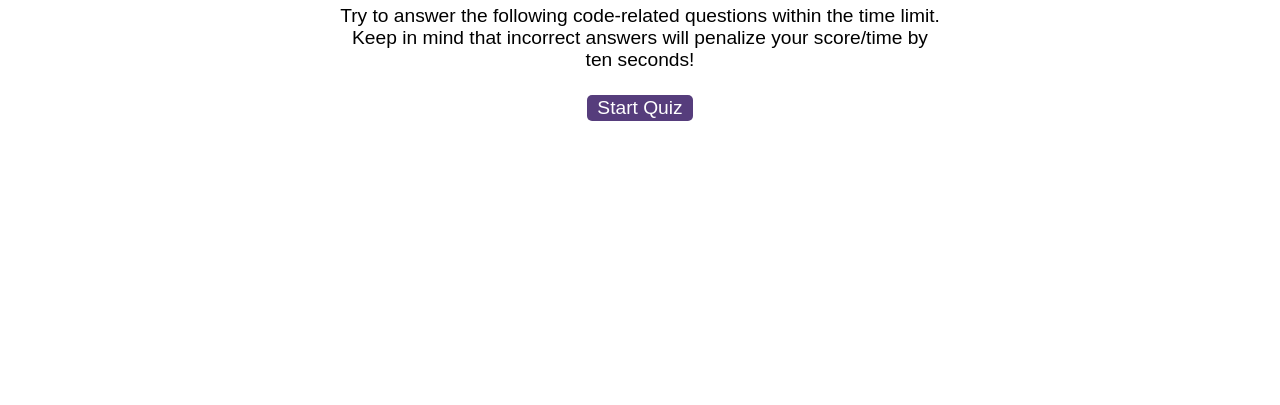
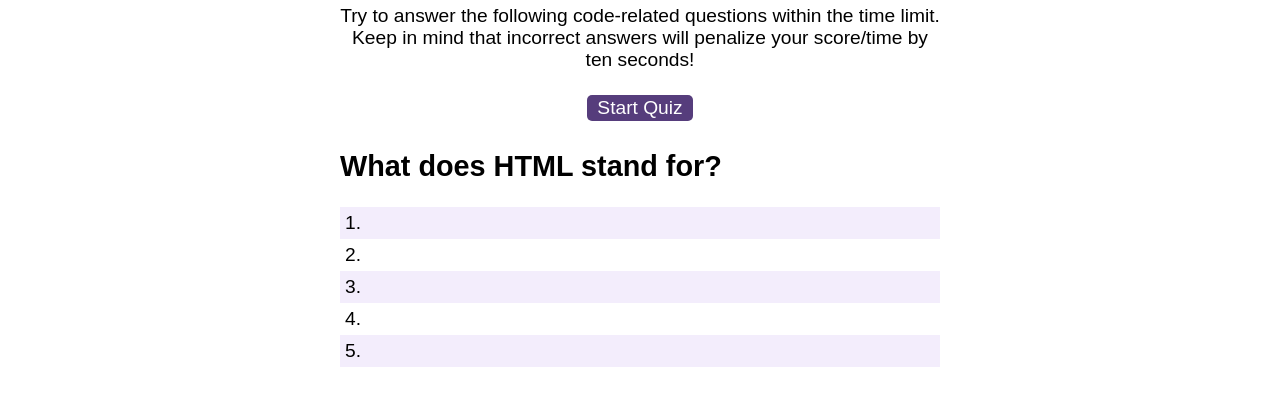
Before and after one commit to Marvalyn/CodeQuiz, a plain HTML site: page index.html in a window 1280 px wide. Both pictures are taken after a click on the button "Start Quiz". Shown: the part 165-570 px from the top of the page. Drawn offline with Linux system fonts and the light colour scheme.

Commit message:
function to populate questions

````diff
--- a/index.html
+++ b/index.html
@@ -27,7 +27,11 @@
 
       <div id="questions" class="hide">
         <h2 id="question-title"></h2>
-        <div id="choices" class="choices"></div>
+        <div id="choices" class="choices">
+          <ol id="options">
+
+          </ol>
+        </div>
       </div>
 
       <div id="end-screen" class="hide">
--- a/starter/assets/js/logic.js
+++ b/starter/assets/js/logic.js
@@ -1,30 +1,81 @@
-// ## User Story
-
-// ```
+// ASSIGNMENT
 // AS A coding boot camp student
 // I WANT to take a timed quiz on JavaScript fundamentals that stores high scores
 // SO THAT I can gauge my progress compared to my peers
-// ```
 
 // ## Acceptance Criteria
 
 // Create a code quiz that contains the following requirements:
 
-// * A start button that when clicked a timer starts and the first question appears.
-// add timer
-// add event listener for timer function
-// call function
-//reference colour splosion timers & intervals
-
+//Global variables
 var timerEl = document.getElementById('time');
 var start = document.getElementById("start");
+var secondsLeft = 90;
+var score = 0;
+var questionArea = document.getElementById("questions");
+var clicked = document.getElementById("options");
+var isClicked = " ";
 
+
+
+//Start button event listener
+// * A start button that when clicked a timer starts and the first question appears.
 start.addEventListener("click", function(){
-    timerCount();
+    questionArea.classList.remove("hide");//shows the div containing the questions
+
+    var questionCounter = 0 //To get first question in array
+
+    showQuestion(questionCounter) //To display first question
+
+    timerCount(); //starts the countdown
+
 
 });
+
+//Populate questions
+
+function showQuestion(q) {
+
+    isClicked = "false";
+    questions.setAttribute("index", q);
+
+    // //select the DOM element
+
+    var quesTitle = document.getElementById("question-title");
+
+    // //modify it
+
+    quesTitle.textContent = quizQuestions[q].question;
+    var currentQuestion = quizQuestions[q];
+
+    //remove previously appended li items
+
+    var option = document.getElementById("options");
+    while (option.hasChildNodes()) {
+        option.removeChild(option.firstChild);
+    }
+
+    //loop to display questions
+    //refer to append lesson to add answer text
+
+    for (var i = 0; i < quizQuestions.length; i++) {
+        var listItem = document.createElement("li");
+        var answerOptions = currentQuestion.answers[i];
+        document.getElementById("options").appendChild(listItem);
+    }
+}
+// start.addEventListener("click", function(event) {
+//     var element = event.target;
+
+//     if (element.matches(".hide")) {
+//         var state = element.getAttribute()
+//     }
+// })
+
+
+//Timer function
 function timerCount() {
-    var secondsLeft = 90;
+
     var timerInterval = setInterval(function() {
         secondsLeft --;
         timerEl.textContent = secondsLeft;
@@ -35,6 +86,7 @@ function timerCount() {
         }
     }, 900);
 }
+
 
 
 //   * Questions contain buttons for each answer.
@@ -51,44 +103,22 @@ function timerCount() {
 //will need a prevent default declaration
 
 //when i click the start buttin move to the next question
-// var score = 0;
 
-// for (var i = 0; i < quizQuestions.length; i++) {
-//     alert(quizQuestions[i].question);
+
+// function showQuestion(q) {
+
+
+
+// //select by query
+// let choices = document.querySelectorAll(".choice")
+// console.log(choices);
+
+// choices.forEach(function(element, index){
+//     element.textContent = q.answers[index];
+// });
 // }
 
-// function showQuestion(q) {
-//     //select DOM element to modify
-//     var titleQuestion = document.getElementById("question-title");
-
-
-//     //modify it
-
-//     titleQuestion.textContent = q.questions;
-
-//     //select by a query
-//     //create li items
-//     var answerOptions = document.querySelectorAll(".choices");
-//     // console.log(answerOptions);
-
-//     // run for reach option
-//     answerOptions.forEach(function(element,index){
-//         element.textContent = q.answerOptions[index];
-
-//         element.addEventListener("click", function(){
-//             if(q.correctAnswer == index)
-//             score ++;
-//             // move to next question
-//         }
-//             else {
-//                 //reduce time 10 seconds
-//                 score --;
-//             }
-//         })
-//     });
-
-
-// };
+// showQuestion(quizQuestions);
 
 // showQuestion();
 //var answerOptions = document.getElementById("choices");
````
Also changed, not shown: starter/assets/js/scores.js (added).
